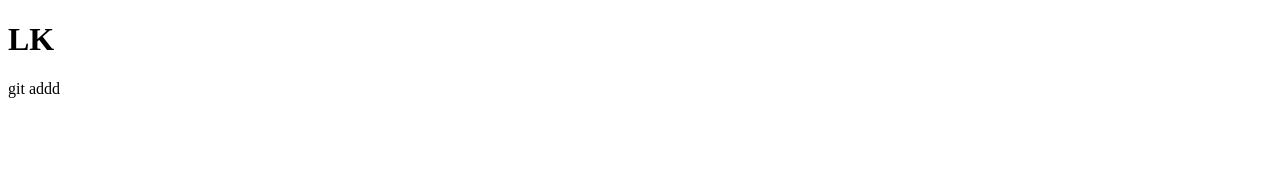
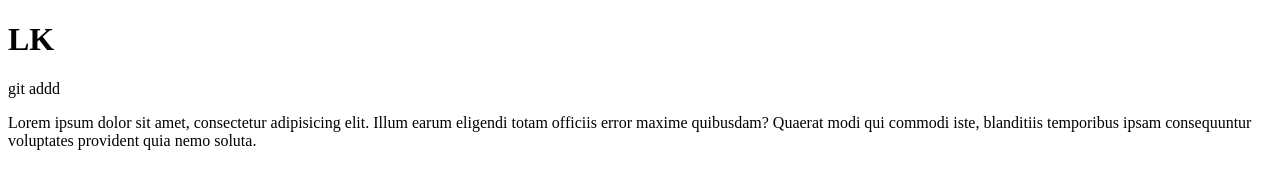
Before and after one commit to PhantomTroupe23/java-tmwrk, a plain HTML site: page index.html in a window 1280 px wide. Drawn offline with Linux system fonts and the light colour scheme.

Commit message:
added random ahh words

```diff
--- a/index.html
+++ b/index.html
@@ -10,5 +10,6 @@
     <h1>LK</h1>
     <p>git addd
     </p>
+    <p>Lorem ipsum dolor sit amet, consectetur adipisicing elit. Illum earum eligendi totam officiis error maxime quibusdam? Quaerat modi qui commodi iste, blanditiis temporibus ipsam consequuntur voluptates provident quia nemo soluta.</p>
 </body>
 </html>
```
